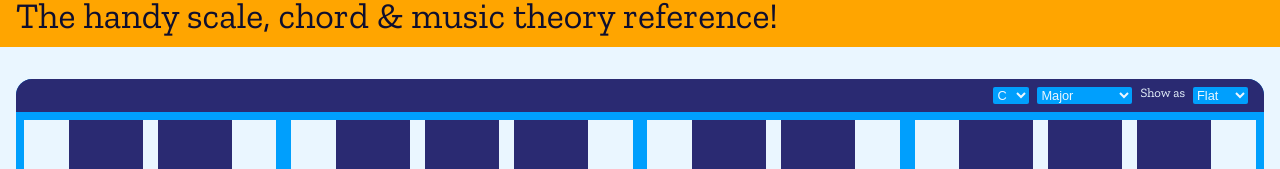
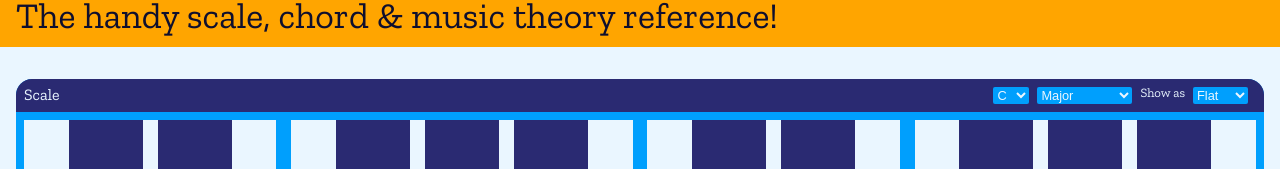
Before and after one commit to thomaswalsh92/scalepedia, a React (Create React App) app: page / in a window 1280 px wide. Shown: the part 111-280 px from the top of the page. Built offline with nearby package versions, Linux system fonts and the light colour scheme.

Commit message:
added scale label and changed widget to ScaleWidget, allowing for adding of ChordWidget

```diff
--- a/src/App.js
+++ b/src/App.js
@@ -4,7 +4,7 @@ import './App.scss';
 import React, { useEffect, useState } from 'react';
 import { NavBar } from './NavBar/NavBar.js'
 import { Hero } from './Hero/Hero.js'
-import { Widget } from './Widget/Widget';
+import { ScaleWidget } from './Widget/ScaleWidget';
 import { intervalLookup } from './utilities/intervalLookup.js'
 
 //Initial variables required to ensure app loads with required data. Dirty but works.
@@ -42,7 +42,7 @@ function App() {
     <NavBar />
     <Hero />
       <div className='main'>
-      <Widget
+        <ScaleWidget
         rootNote={rootNote}
         changeRootNote={changeRootNote}
         scaleType={scaleType}
--- a/src/App.scss
+++ b/src/App.scss
@@ -80,13 +80,27 @@ body {
 }
 
 .controlBar {
+  display: flex;
+  justify-content: space-between;
   background-color: $lightPurple;
   overflow: auto;
+  border-top-right-radius: 1rem;
+  border-top-left-radius: 1rem;
+}
+
+.controlBarTitle {
+  text-align: center;
+  padding: 0.5rem;
+  p {
+    font-size: 1rem;
+  }
+
+}
+.controlBarControls {
   display: flex;
   justify-content: right;
   text-align: center;
-  border-top-right-radius: 1rem;
-  border-top-left-radius: 1rem;
+
   padding: 0.5rem;
   select {
     font-size: 0.8rem;
--- a/src/Widget/ControlBar.js
+++ b/src/Widget/ControlBar.js
@@ -15,6 +15,10 @@ export const ControlBar = (props) => {
 
     return (
         <div className='controlBar'>
+            <div className='controlBarTitle'>
+                <p>Scale</p>
+            </div>
+            <div className='controlBarControls'>
                 <select name={props.rootNote}  onChange={changeRootNote} className='rootSelect'>
                     <option value='0'>C</option>
                     <option value='1'>{(props.showAs === 'flat') ? 'D♭' : 'C♯'}</option>
@@ -50,5 +54,6 @@ export const ControlBar = (props) => {
                     <option value='sharp'>Sharp</option>
                 </select>
             </div>
+        </div>
     );
 };
--- a/src/Widget/Widget.js
+++ b/src/Widget/ScaleWidget.js
@@ -5,9 +5,8 @@ import { noteNumberLookup } from '../utilities/noteNumberLookup.js';
 
 
 
-export const Widget = (props) => {
+export const ScaleWidget = (props) => {
     const noteNumbers = noteNumberLookup(props.rootNote, props.scaleIntervals)
-
     return (
         <div className='widget'>
             <ControlBar
```
Lines whose indentation alone changed are shown as unchanged.
